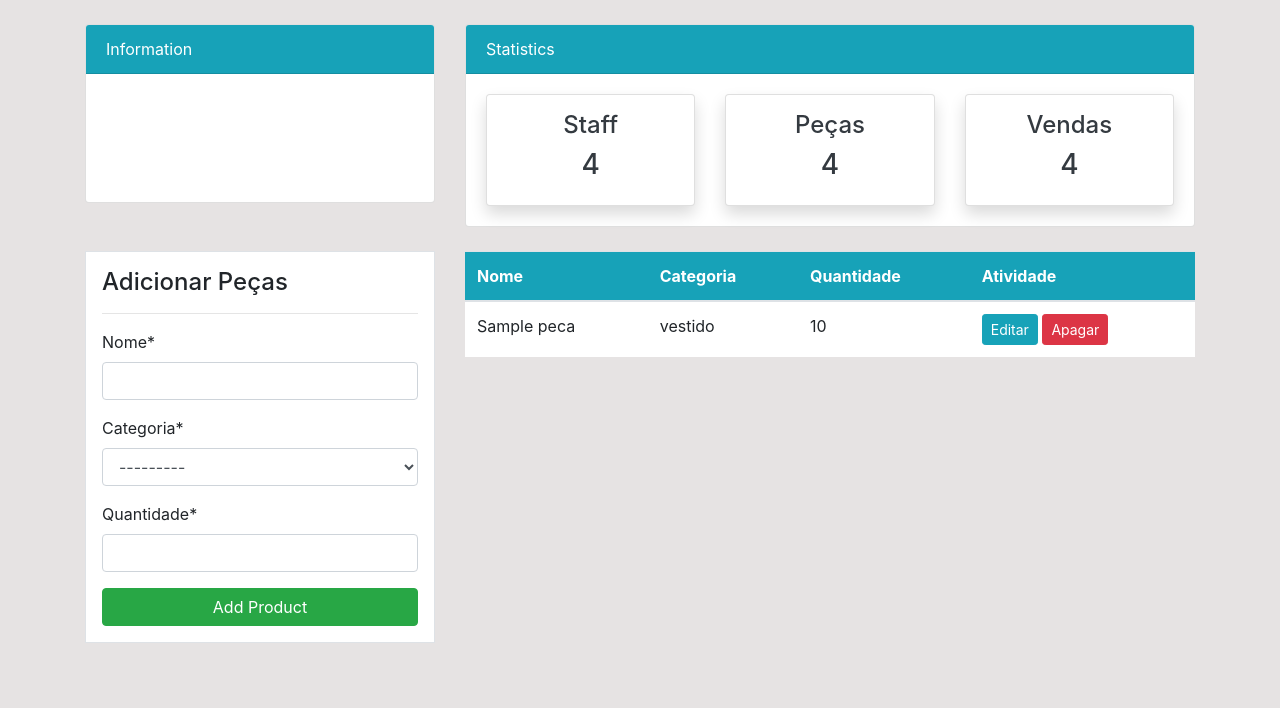
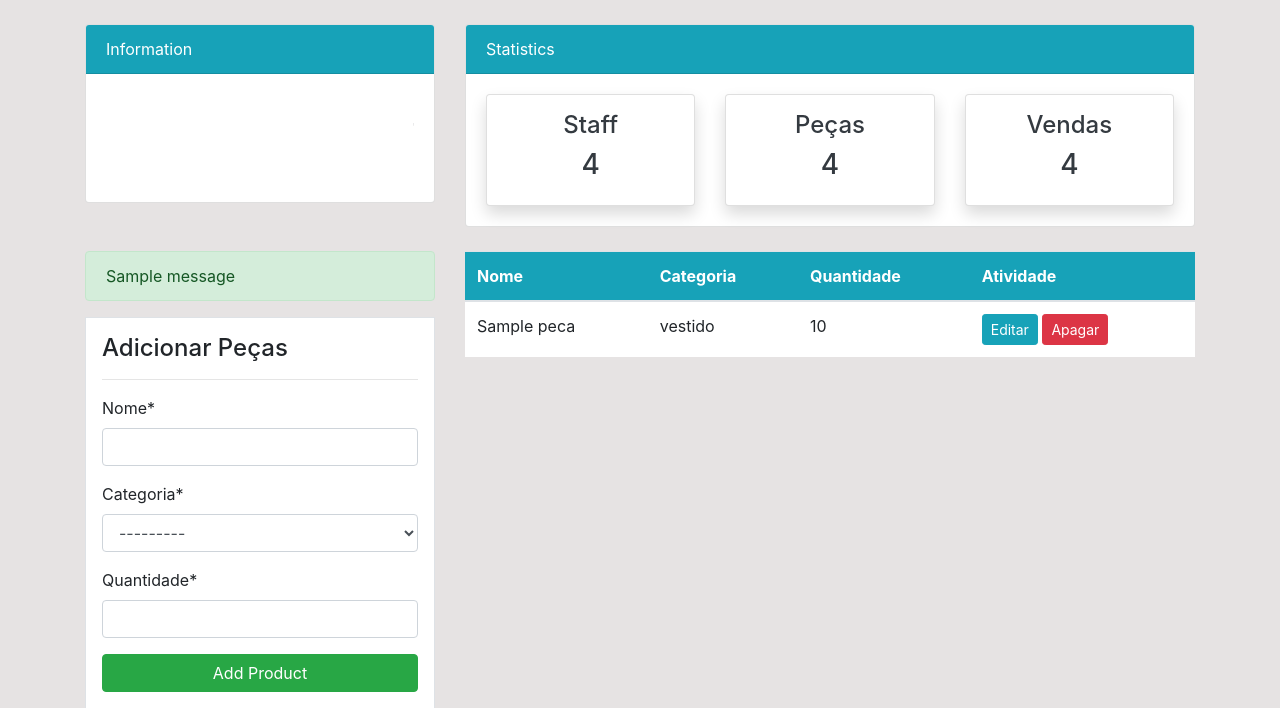
Before and after one commit to diegobarbo/merci, a Django app: page /pecas/ in a window 1280 px wide. Shown: the part 56-764 px from the top of the page. Run offline with Django 4.2, Linux system fonts and the light colour scheme; a user stored in the database is signed in; tables that the repository leaves empty hold one stand-in row (values such as "Sample post"); one stand-in notice (Sample message) is shown; some libraries are stand-ins or nearby versions.

Commit message:
flash messages

```diff
--- a/dashboard/views.py
+++ b/dashboard/views.py
@@ -4,6 +4,7 @@
 from .models import Peca, Venda
 from .forms import PecaForm, VendaForm
 from django.contrib.auth.models import User
+from django.contrib import messages
 
 
 @login_required
@@ -52,6 +53,8 @@
         form = PecaForm(request.POST)
         if form.is_valid():
             form.save()
+            peca_nome = form.cleaned_data.get('nome')
+            messages.success(request, f'{peca_nome} foi adicionado(a)!')
             return redirect('dashboard-pecas')
     else:
         form = PecaForm()
--- a/templates/dashboard/pecas.html
+++ b/templates/dashboard/pecas.html
@@ -10,6 +10,13 @@
     <div class="container">
         <div class="row my-4">
             <div class="col-md-4">
+                {% for message in messages %}
+                {% if message %}
+                <div class="alert alert-{{ message.tags }}">
+                    {{ message }}
+                </div>
+                {% endif %}
+                {% endfor %}
                 <div class="border bg-white p-3">
                     <h4>Adicionar Peças</h4>
                     <hr>
--- a/user/views.py
+++ b/user/views.py
@@ -1,6 +1,7 @@
 from django.shortcuts import render, redirect
 from django.contrib.auth.forms import UserCreationForm
 from .forms import CreateUserForm, UserUpdateForm, ProfileUpdateForm
+from django.contrib import messages
 
 
 # Create your views here.
@@ -9,6 +10,8 @@
         form = CreateUserForm(request.POST)
         if form.is_valid():
             form.save()
+            username = form.cleaned_data.get('username')
+            messages.success(request, f'Conta {username} criada. Agora faça o Log In.')
             return redirect('user-login')
     else:
         form = CreateUserForm()
```
Also changed, not shown: templates/user/login.html (+7 -0 lines).
